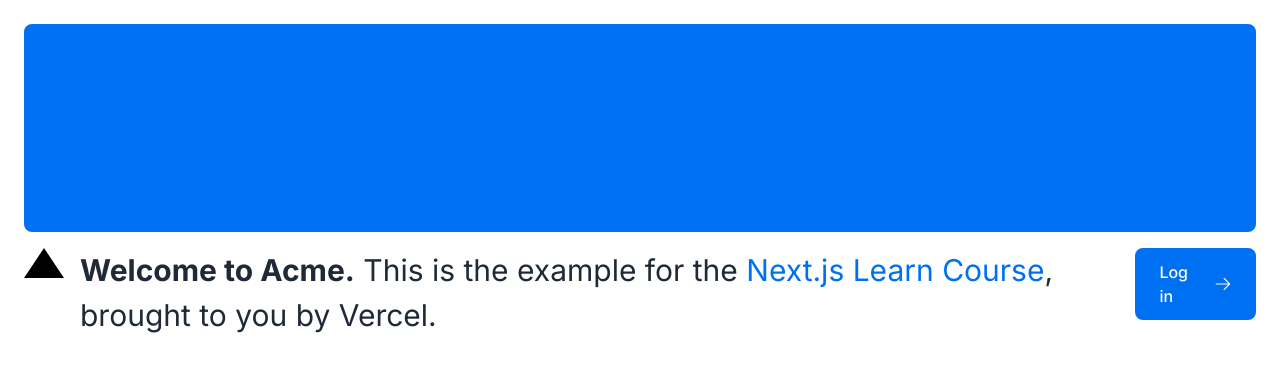
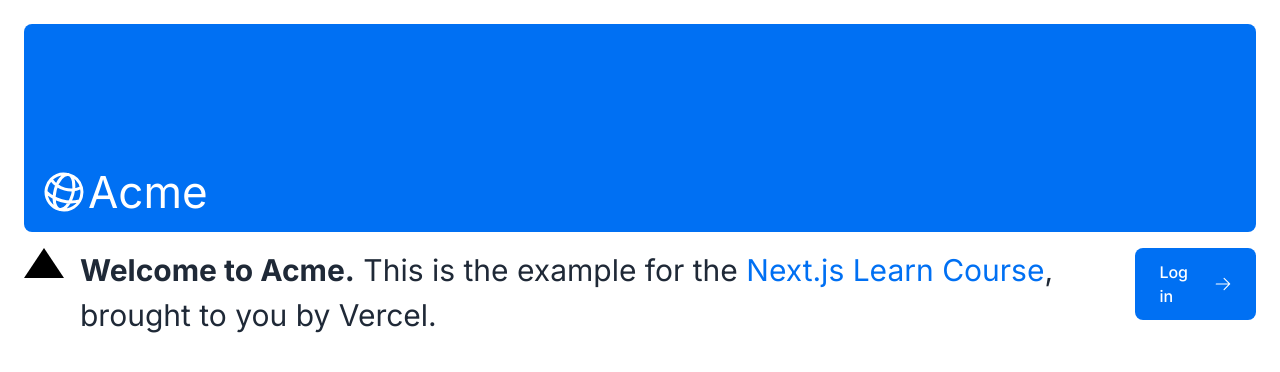
Before and after one commit to gianniszisakis/netxtjs-dashboard-app, a Next.js app: page / in a window 1280 px wide. Shown: the top 372 px of the page. Built offline with nearby package versions, Linux system fonts and the light colour scheme.

Commit message:
feat: Add lusitana font.

```diff
--- a/app/page.tsx
+++ b/app/page.tsx
@@ -2,16 +2,19 @@
 import { ArrowRightIcon } from "@heroicons/react/24/outline";
 import Link from "next/link";
 import styles from "@/app/ui/home.module.css";
+import { lusitana } from "./ui/fonts";
 
 export default function Page() {
   return (
     <main className="flex min-h-screen flex-col p-6">
       <div className="flex h-20 shrink-0 items-end rounded-lg bg-blue-500 p-4 md:h-52">
-        {/* <AcmeLogo /> */}
+        <AcmeLogo />
       </div>
       <div className="mt-4 flex grow flex-col gap-4 md:flex-row">
         <div className={styles.shape} />
-        <p className={`text-xl text-gray-800 md:text-3xl md:leading-normal`}>
+        <p
+          className={`${lusitana.className} antialiased text-xl text-gray-800 md:text-3xl md:leading-normal`}
+        >
           <strong>Welcome to Acme.</strong> This is the example for the{" "}
           <a href="https://nextjs.org/learn/" className="text-blue-500">
             Next.js Learn Course
--- a/app/ui/fonts.ts
+++ b/app/ui/fonts.ts
@@ -1,3 +1,4 @@
-import { Inter } from "next/font/google";
+import { Inter, Lusitana } from "next/font/google";
 
 export const inter = Inter({ subsets: ["latin"] });
+export const lusitana = Inter({ subsets: ["latin"] });
```
